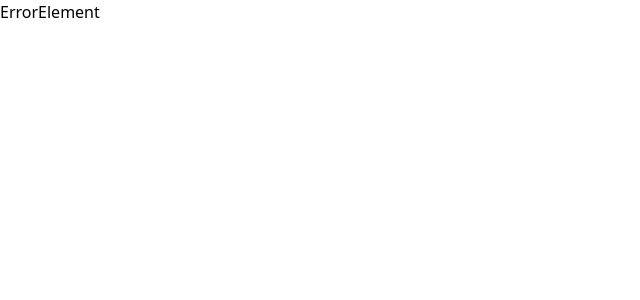
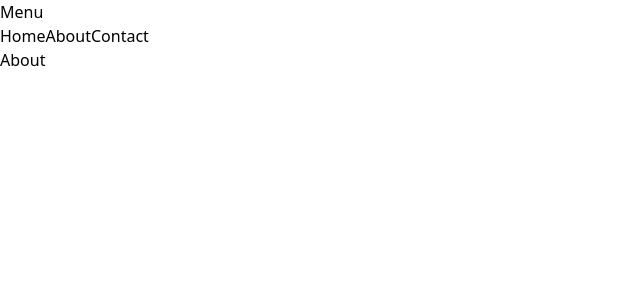
Before and after one commit to Alexnerotd/personal-page, a React (Vite) app: page /about in a window 1280 px wide. Before the commit this address had no page. Shown: the top 300 px of the page, without its empty margins (0-640 px from the left). Built offline with nearby package versions, Linux system fonts and the light colour scheme.

Commit message:
Finalizado, estructurar las rutas de la web

```diff
--- /dev/null
+++ b/src/components/MenuSM.jsx
@@ -0,0 +1,17 @@
+import React from "react";
+import { Link } from "react-router-dom";
+
+function MenuSM() {
+  return (
+    <>
+      <h1>Menu</h1>
+      <nav>
+        <Link to={"/"}>Home</Link>
+        <Link to={"/about"}>About</Link>
+        <Link to={"/contact"}>Contact</Link>
+      </nav>
+    </>
+  );
+}
+
+export default MenuSM;
--- /dev/null
+++ b/src/pages/About.jsx
@@ -0,0 +1,12 @@
+import React from "react";
+import { Outlet } from "react-router";
+
+function About() {
+  return (
+    <>
+      <h1>About</h1>
+    </>
+  );
+}
+
+export default About;
--- /dev/null
+++ b/src/pages/Contact.jsx
@@ -0,0 +1,12 @@
+import React from "react";
+import { Outlet } from "react-router";
+
+function Contact() {
+  return (
+    <>
+      <h1>Contact</h1>
+    </>
+  );
+}
+
+export default Contact;
--- /dev/null
+++ b/src/pages/Home.jsx
@@ -0,0 +1,12 @@
+import React from "react";
+import { Outlet } from "react-router";
+
+function Home() {
+  return (
+    <>
+      <Outlet />
+    </>
+  );
+}
+
+export default Home;
--- a/src/pages/Layout.jsx
+++ b/src/pages/Layout.jsx
@@ -1 +1,20 @@
 import React from "react";
+import { Outlet } from "react-router";
+import MenuSM from "../components/MenuSM";
+import Home from "./Home";
+
+function Layout() {
+  return (
+    <>
+      <header>
+        <MenuSM />
+      </header>
+      <main>
+        <Outlet />
+      </main>
+      <footer></footer>
+    </>
+  );
+}
+
+export default Layout;
--- /dev/null
+++ b/src/pages/Projects.jsx
@@ -0,0 +1,12 @@
+import React from "react";
+import { Outlet } from "react-router";
+
+function Projects() {
+  return (
+    <>
+      <h1>Projects</h1>
+    </>
+  );
+}
+
+export default Projects;
```
Also changed, not shown: src/App.jsx (+12 -7 lines).
